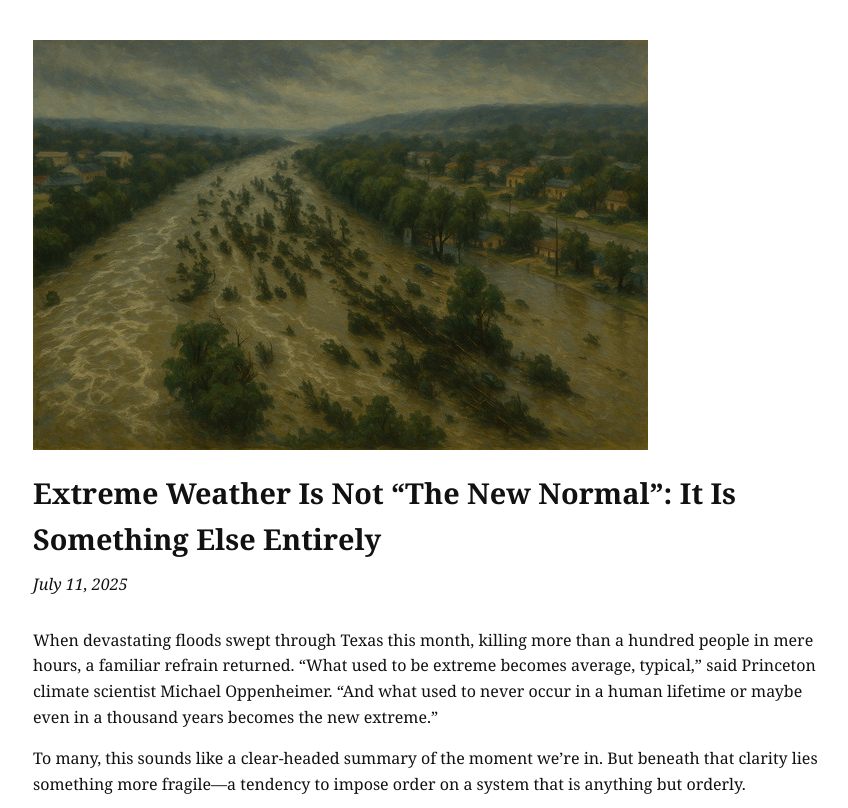
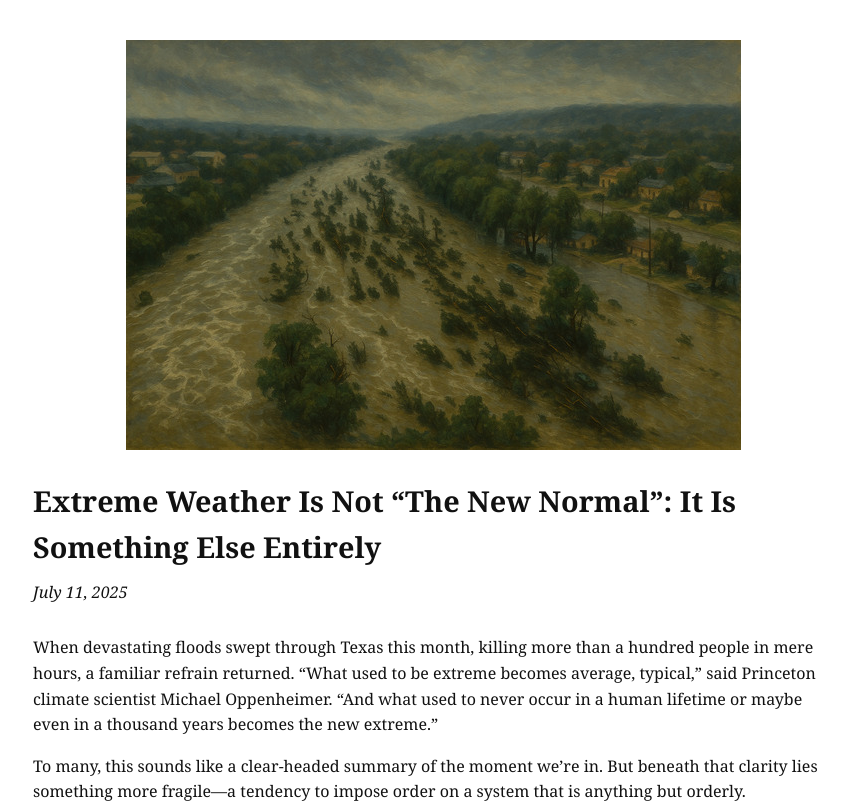
Before and after one commit to gkfarmer1983/geoffreyfarmer, a plain HTML site: page 250711.html in a window 1280 px wide. Shown: the top 808 px of the page, without its empty margins (207-1055 px from the left). Drawn offline with Linux system fonts and the light colour scheme.

Commit message:
Center flood image on article page

```diff
--- a/250711.html
+++ b/250711.html
@@ -14,11 +14,14 @@
       background-color: #fff;
     }
 
-    img.flood {
+    .flood-wrapper {
+      text-align: center;
+      margin-bottom: 20px;
+    }
+
+    .flood-wrapper img {
       max-width: 100%;
       height: auto;
-      display: block;
-      margin-bottom: 20px;
     }
 
     h1 {
@@ -39,7 +42,9 @@
 </head>
 <body>
 
-  <img src="flood.jpg" alt="Flood Image" class="flood">
+  <div class="flood-wrapper">
+    <img src="flood.jpg" alt="Flood Image">
+  </div>
 
   <h1>Extreme Weather Is Not “The New Normal”: It Is Something Else Entirely</h1>
   <div class="date">July 11, 2025</div>
```
